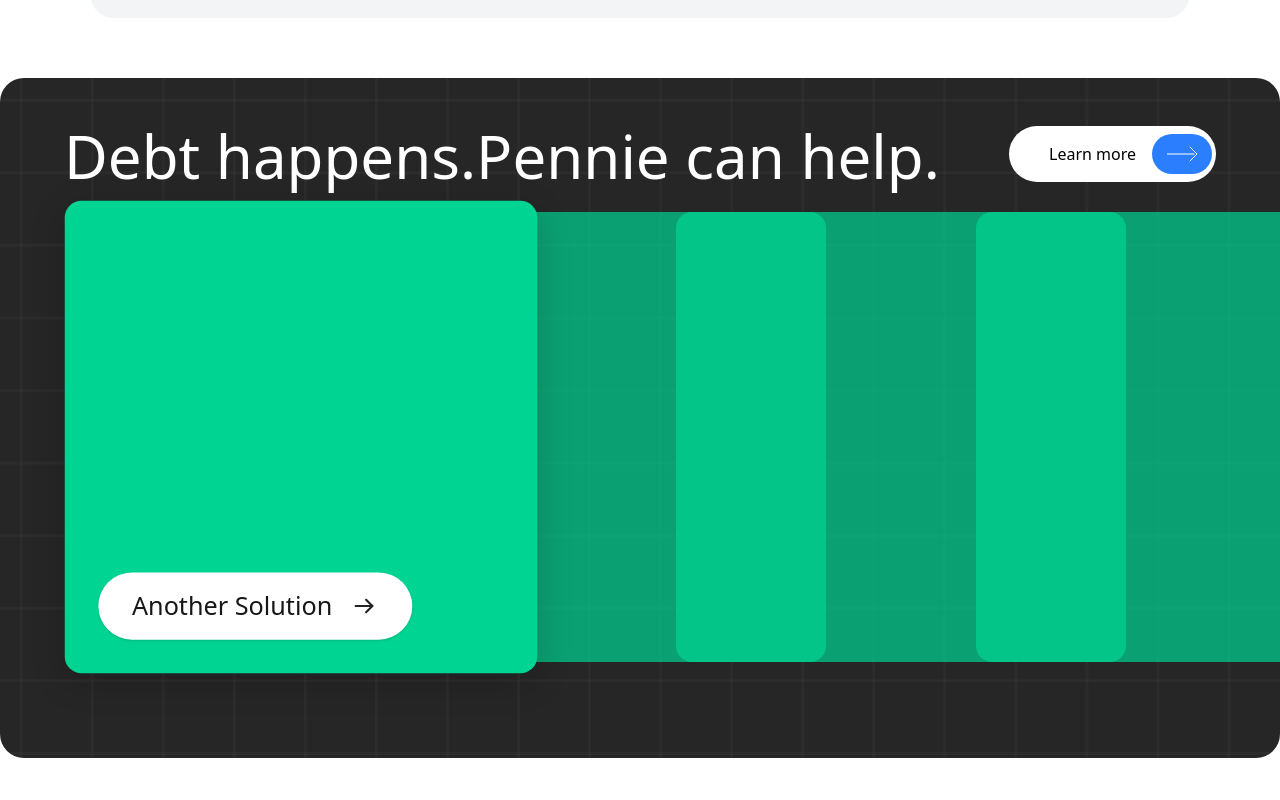
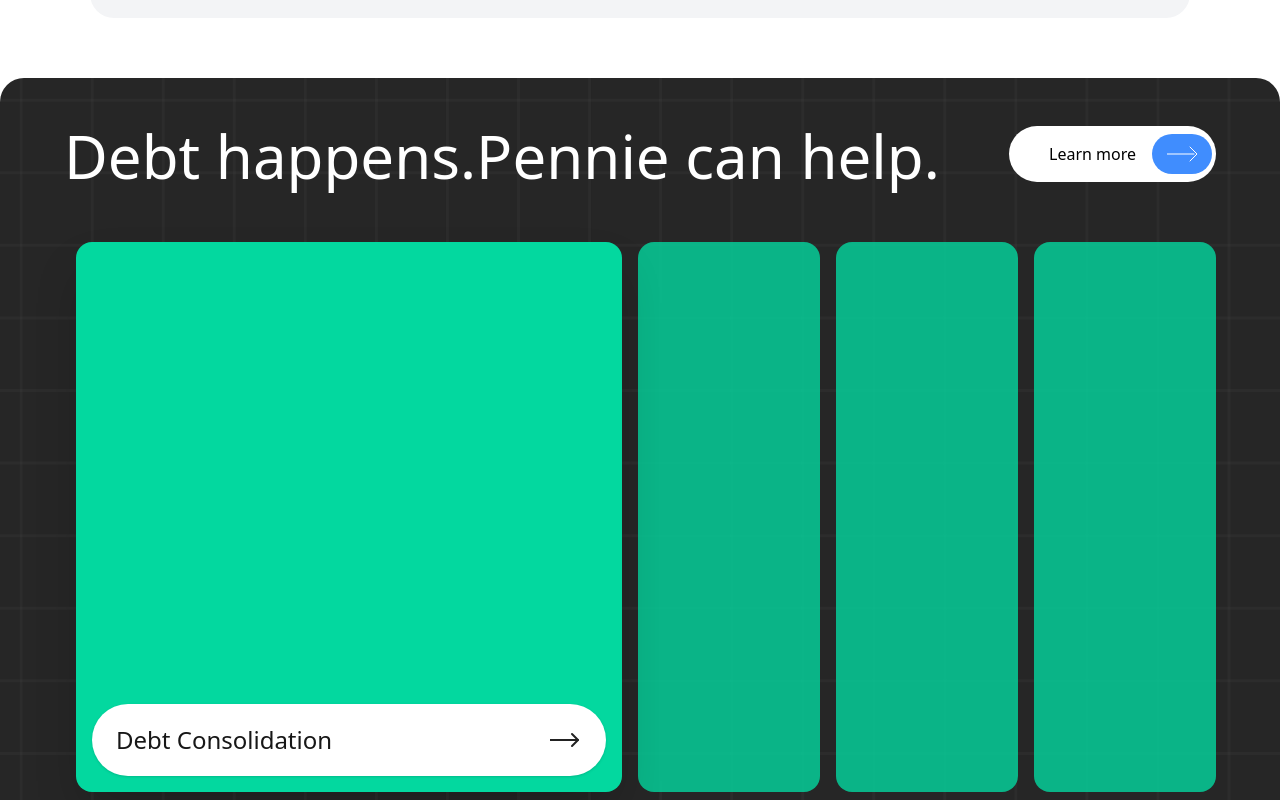
Before and after one commit to RaOne002/Penni-Website, a Next.js app: page / in a window 1280 px wide. Shown: the part 1380-2180 px from the top of the page. Built offline with nearby package versions, Linux system fonts and the light colour scheme.

Commit message:
Fix the card component, faq  section and footer

```diff
--- a/app/globals.css
+++ b/app/globals.css
@@ -4,26 +4,27 @@
   --background: #ffffff;
   --foreground: #171717;
 
+  --myzinc-100: #efefef;
   --myzinc-300: #d4d4d8;
-  --myzinc-100: #efefef;
 
+  --myblue-300: #90bdff;
+  --myblue-400: #78a8ee;
   --myblue-500: #408dfe;
-  --myblue-400: #78a8ee;
-  --myblue-300: #90bdff;
 
+  --myneutral-300: #d9d9d9;
+  --myneutral-350: #d1d1d1;
+  --myneutral-400: #9f9f9f;
+  --myneutral-450: #b3b3b3;
+  --myneutral-475: #a9a9a9;
   --myneutral-500: #646363;
   --myneutral-550: #838383;
+  --myneutral-600: #626262;
   --myneutral-800: #323131;
-  --myneutral-300: #d9d9d9;
-  --myneutral-350: #d1d1d1;
-  --myneutral-600: #626262;
-  --myneutral-400: #9f9f9f;
-  --myneutral-450: #b3b3b3;
   --myneutral-850: #262626;
 
-  --mygray-200: #edeef3;
   --mygray-100: #eeeff4;
   --mygray-150: #f5f6fa;
+  --mygray-200: #edeef3;
 
   --mywhite: #ffffff;
 
@@ -32,6 +33,8 @@
   --myviolet-50: #f2f0fa;
 
   --mysky-800: #1e54a4;
+
+  --myblack-800: #000000;
 }
 
 @theme inline {
@@ -52,6 +55,7 @@
   --color-myneutral-600: var(--myneutral-600);
   --color-myneutral-400: var(--myneutral-400);
   --color-myneutral-450: var(--myneutral-450);
+  --color-myneutral-475: var(--myneutral-475);
   --color-myneutral-850: var(--myneutral-850);
   --color-mygray-200: var(--mygray-200);
   --color-mygray-100: var(--mygray-100);
@@ -60,6 +64,7 @@
   --color-myemerald-400: var(--myemerald-400);
   --color-myviolet-50: var(--myviolet-50);
   --color-mysky-800: var(--mysky-800);
+  --color-myblack-800: var(--myblack-800);
 
   /* Fonts */
   --font-sans: var(--font-geist-sans);
--- a/components/commonPage/DebtSolutionsSection.tsx
+++ b/components/commonPage/DebtSolutionsSection.tsx
@@ -3,8 +3,8 @@
 import React from 'react';
 import PennyBgWhiteSvg from '../svg/PennyBgWhiteSvg';
 import MyButton from '../ui/MyButton';
-// import Card from '../ui/Card';
-import CardCarousel from '../ui/CardCarousel';
+import Card from '../ui/Card';
+// import CardCarousel from '../ui/CardCarousel';
 
 export default function DebtSolutionsSection() {
   return (
@@ -21,25 +21,25 @@
           {/* Desktop: show in header */}
           <div className="hidden md:block">
             <MyButton
-              bgColor="bg-white"
-              hoverBgColor="hover:bg-zinc-300"
-              textColor="text-black"
-              iconBgColor="bg-blue-500"
+              bgColor="bg-mywhite"
+              hoverBgColor="hover:bg-myneutral-475"
+              textColor="text-myblack"
+              iconBgColor="bg-myblue-500"
             >
               Learn more
             </MyButton>
           </div>
         </div>
         <div className="relative mt-11 ml-3 max-md:mt-10 max-md:max-w-full">
-          <CardCarousel />
+          <Card  />
         </div>
         {/* Mobile: show at bottom */}
-          <div className="block md:hidden mt-8 w-full flex justify-center ">
+          <div className="md:hidden mt-8 w-full flex justify-center z-10">
             <MyButton
-              bgColor="bg-white"
-              hoverBgColor="hover:bg-zinc-300"
-              textColor="text-black"
-              iconBgColor="bg-blue-500"
+              bgColor="bg-mywhite"
+              hoverBgColor="hover:bg-myneutral-475"
+              textColor="text-myblack"
+              iconBgColor="bg-myblue-500"
             >
               Learn more
             </MyButton>
--- a/components/commonPage/Footer.tsx
+++ b/components/commonPage/Footer.tsx
@@ -59,7 +59,7 @@
           </div>
         </div>
         <div className="shrink-0 mt-72 h-px border border-white border-solid max-md:mt-10 max-md:max-w-full" />
-        <div className="mt-7 flex flex-wrap gap-x-12 gap-y-4 text-xl font-medium text-neutral-300 max-md:max-w-full">
+        <div className="mt-7 flex flex-wrap gap-x-11 gap-y-4 text-xl font-medium text-neutral-300 max-md:max-w-full">
           <a href="#" className="hover:underline">Terms Of Service</a>
           <a href="#" className="hover:underline">Privacy Policy</a>
           <a href="#" className="hover:underline">Advertiser Disclosure</a>
--- a/components/ui/Card.tsx
+++ b/components/ui/Card.tsx
@@ -1,57 +1,119 @@
-import React from "react";
+"use client";
+
+import React, { useState, useEffect } from "react";
 import Image from "next/image";
 
-interface CardProps {
-  title: string;
-  buttonText: string;
-  onButtonClick?: () => void;
-  imageSrc?: string; // For future use
-  imageAlt?: string;
-  className?: string;
+const cards = [
+    {
+        // title: "Debt Consolidation",
+        buttonText: "Debt Consolidation",
+        imageSrc: "",
+        imageAlt: "Debt Consolidation",
+    },
+    {
+        // title: "Another Solution",
+        buttonText: "Another Solution",
+        imageSrc: "",
+        imageAlt: "Another Solution",
+    },
+    {
+        // title: "More Options",
+        buttonText: "More Options",
+        imageSrc: "",
+        imageAlt: "More Options",
+    },
+    {
+        // title: "See All",
+        buttonText: "See All",
+        imageSrc: "",
+        imageAlt: "See All",
+    },
+];
+
+function useIsMobile(breakpoint = 768) {
+    const [isMobile, setIsMobile] = useState(false);
+    useEffect(() => {
+        const check = () => setIsMobile(window.innerWidth < breakpoint);
+        check();
+        window.addEventListener("resize", check);
+        return () => window.removeEventListener("resize", check);
+    }, [breakpoint]);
+    return isMobile;
 }
-export default function Card({
-  title,
-  buttonText,
-  onButtonClick,
-  imageSrc,
-  imageAlt = "",
-  className,
-}: CardProps) {
+
+export default function CardRow() {
+    const [hovered, setHovered] = useState<number | null>(0);
+    const [opened, setOpened] = useState<number | null>(null);
+    const isMobile = useIsMobile();
+
+    // On mobile, clicking a card opens it
+    const handleCardClick = (idx: number) => {
+        if (isMobile) {
+            setOpened(opened === idx ? null : idx);
+        }
+    };
+
+    // On desktop, hover logic
+    const handleMouseEnter = (idx: number) => {
+        if (!isMobile) setHovered(idx);
+    };
+    const handleMouseLeave = () => {
+        if (!isMobile) setHovered(0);
+    };
+
     return (
-    <div className={`flex flex-col justify-between bg-emerald-400 rounded-2xl w-[200px] h-[220px] p-6 shadow-lg ${className}`}>
-      {/* Image or placeholder */}
-      <div className="w-full h-40 mb-4 flex items-center justify-center rounded-xl bg-emerald-300 overflow-hidden">
-        {imageSrc ? (
+        <div className="w-full flex flex-col md:flex-row gap-4 items-end">
+            {cards.map((card, idx) => {
+                // On mobile: open if clicked. On desktop: open if hovered.
+                const isOpen = isMobile ? opened === idx : hovered === idx;
+
+                return (
+                    <div
+                        key={idx}
+                        className={`
+                            bg-myemerald-400 rounded-2xl flex flex-col justify-end transition-all duration-300 cursor-pointer
+                            ${isOpen
+                                ? "md:flex-[3] md:h-[550px] h-[340px] z-10 shadow-2xl"
+                                : "md:flex-1 md:h-[550px] h-[80px] opacity-80"}
+                            w-full
+                        `}
+                        onClick={() => handleCardClick(idx)}
+                        onMouseEnter={() => handleMouseEnter(idx)}
+                        onMouseLeave={handleMouseLeave}
+                    >
+                        {/* Image placeholder */}
+                        <div className="w-full h-32 relative rounded-t-2xl overflow-hidden flex items-center justify-center">
+                            {/* Uncomment and use when ready: */}
+                            {card.imageSrc && (
                                 <Image
-            src={imageSrc}
-            alt={imageAlt || title}
-            width={300}
-            height={160}
-            className="object-cover w-full h-full"
-            priority
+                                    src={card.imageSrc}
+                                    alt={card.imageAlt}
+                                    fill
+                                    className="object-cover"
                                 />
-        ) : null}
+                            )}
+                            {/* Placeholder icon or text */}
+                            <span className="opacity-40 text-3xl"></span>
                         </div>
-
-      {/* Title or content */}
-      <div className="flex-1 flex items-end">
-        {/* You can add more content here if needed */}
-      </div>
-
-      {/* Button at the bottom */}
+                        <div className="flex flex-col justify-end h-full">
+                            {(isMobile || isOpen) && (
                                 <button
-        onClick={onButtonClick}
-        className="flex items-center justify-between bg-white text-neutral-900 rounded-full px-6 py-3 mt-6 text-xl font-medium shadow transition hover:bg-zinc-100"
-        style={{ minHeight: 56 }}
+                                    className="flex items-center justify-between bg-white text-neutral-900 rounded-full px-6 py-5 m-4 text-2xl font-medium shadow transition hover:bg-myneutral-475"
+                                    style={{ minHeight: 48 }}
                                 >
-        <span>{buttonText}</span>
-        <span className="ml-4">
-          <svg width="28" height="28" fill="none" stroke="#222" strokeWidth="2" strokeLinecap="round" strokeLinejoin="round">
-            <line x1="6" y1="14" x2="22" y2="14" />
-            <polyline points="16 8 22 14 16 20" />
+                                    <span>{card.buttonText}</span>
+                                    <span className="ml-1 flex items-center justify-center">
+                                        <svg width="32" height="24" fill="none" stroke="#222" strokeWidth="2" strokeLinecap="round" strokeLinejoin="round">
+                                            <line x1="0" y1="12" x2="28" y2="12" />
+                                            <polyline points="22 6 28 12 22 18" />
                                         </svg>
                                     </span>
                                 </button>
+                            )}
+                        </div>
+                    </div>
+                );
+            })}
         </div>
     );
 }
--- a/components/ui/CardCarousel.tsx
+++ b/components/ui/CardCarousel.tsx
@@ -152,21 +152,24 @@
               {/* {card.title} */}
             </div>
             {/* Only show button on the front card */}
+            <div className="w-full flex justify-center mb-4">
               {pos === 0 && (
                 <button
-                                className="flex items-center bg-white text-neutral-900 rounded-full px-8 py-4 m-8 text-2xl font-medium shadow transition hover:bg-zinc-100"
+                  className="flex w-[95%] items-center justify-between bg-white text-neutral-900 rounded-full px-8 py-4 mb-3 mx-1 text-2xl font-medium shadow transition hover:bg-zinc-100"
                   style={{ minHeight: 56 }}
                 >
                   <span>{card.buttonText}</span>
-                                <span className="ml-4">
-                                    <svg width="28" height="28" fill="none" stroke="#222" strokeWidth="2" strokeLinecap="round" strokeLinejoin="round">
-                                        <line x1="6" y1="14" x2="22" y2="14" />
+                  <span className="flex ml-1">
+                    <svg width="28" height="28" fill="none" stroke="#222" strokeWidth="1" strokeLinecap="round" strokeLinejoin="round">
+                      <line x1="0" y1="14" x2="22" y2="14" />
                       <polyline points="16 8 22 14 16 20" />
                     </svg>
                   </span>
                 </button>
               )}
             </div>
+
+          </div>
         );
       })}
     </div>
```
Also changed, not shown: components/commonPage/FAQSection.tsx (+6 -6 lines), components/commonPage/PersonalizedOffersSection.tsx (+5 -5 lines). Lines whose indentation alone changed are shown as unchanged.
